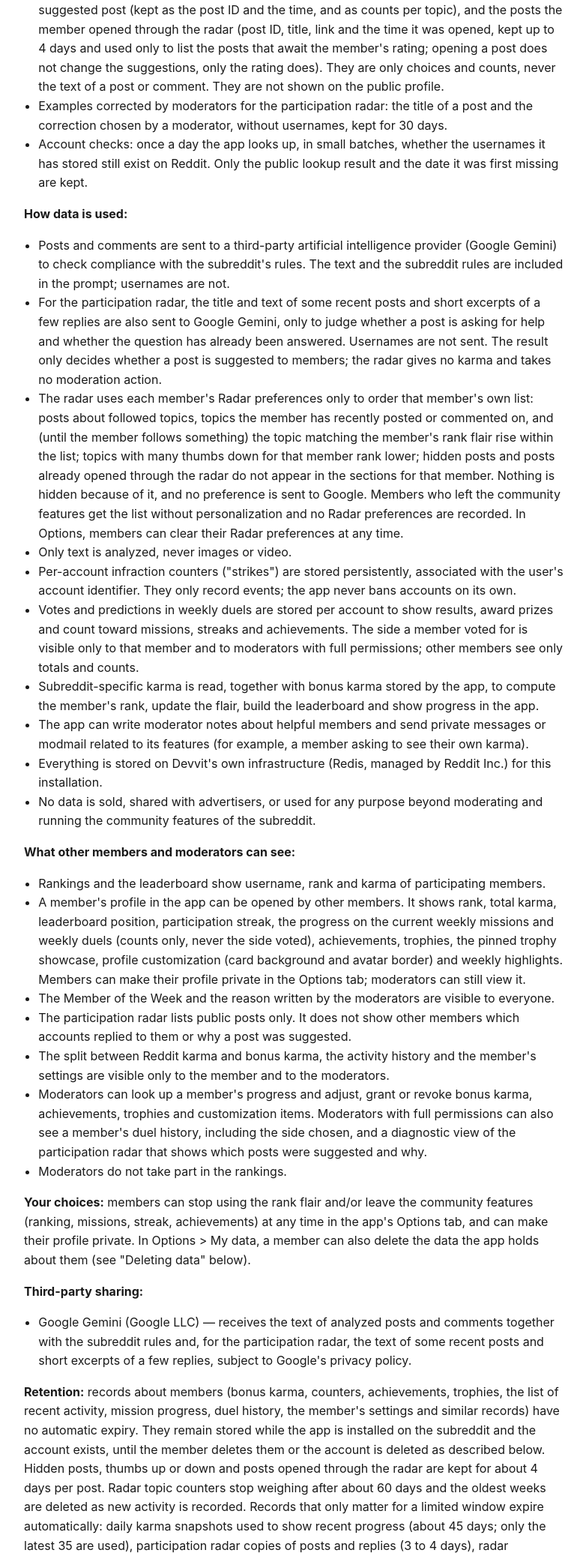
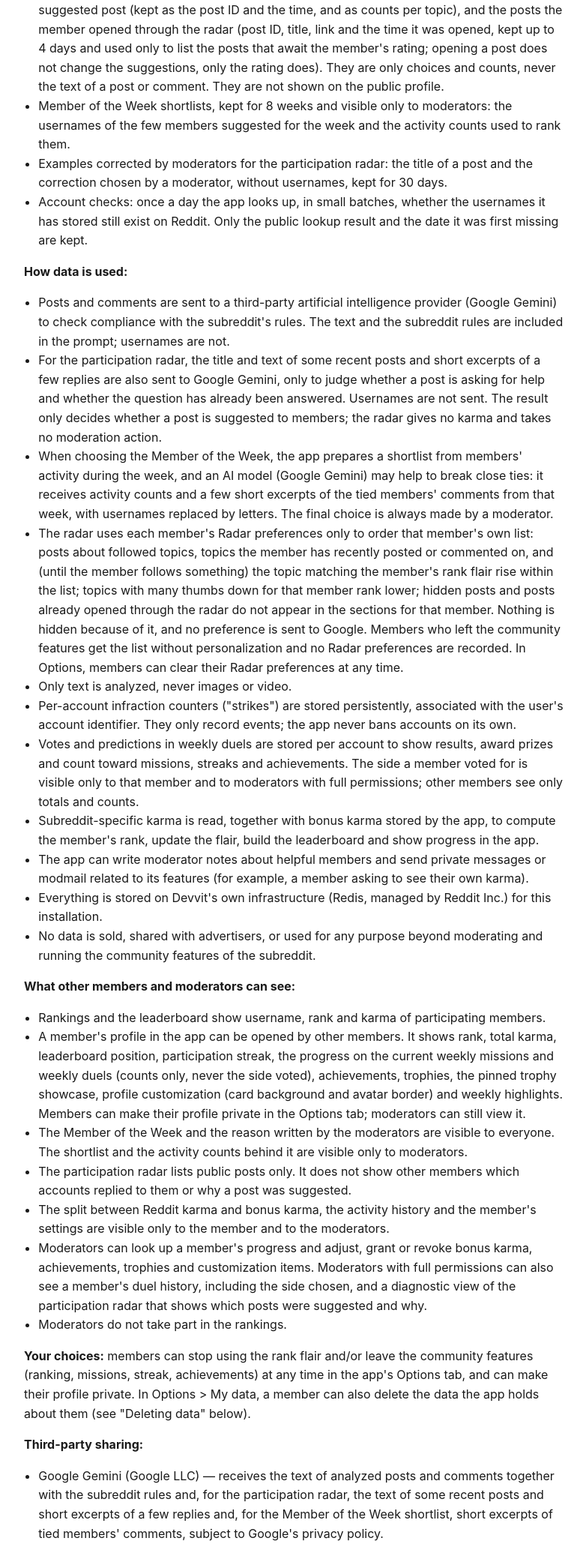
Before and after one commit to jkillas/ifood-app-policies, a plain HTML site: page index.html in a window 1280 px wide. Shown: the part 1720-3791 px from the top of the page at 75% size, without its empty margins (248-1030 px from the left). Drawn offline with Linux system fonts and the light colour scheme.

Commit message:
Update index.html

```diff
--- a/index.html
+++ b/index.html
@@ -96,6 +96,7 @@
     <li>Participation records created by the app, kept per account: bonus karma and its history, thanks given and received, counts of posts and comments, mission progress, participation streak, achievements and trophies, weekly highlights, a list of recent activity, the history of the member's votes and predictions in weekly duels, and the member's own settings (opt-outs, profile privacy, profile customization, and display preferences such as the pinned trophy showcase and whether the participation radar card is kept open).</li>
     <li>Short-lived records kept for the participation radar: for recent posts, the number of replies, the usernames of the accounts that replied, short excerpts of a few replies, and the answer given by the AI provider. They are used to suggest posts to members and to avoid suggesting a post a member has already replied to.</li>
     <li>Radar preferences, kept per account for members who take part in the community features: the topics the member chose to follow, and weekly counters of the member's own posts and comments by topic (the topic comes from the post's flair). They also include, for a few days, the posts the member hid in the radar, the thumbs up or down the member gave to a suggested post (kept as the post ID and the time, and as counts per topic), and the posts the member opened through the radar (post ID, title, link and the time it was opened, kept up to 4 days and used only to list the posts that await the member's rating; opening a post does not change the suggestions, only the rating does). They are only choices and counts, never the text of a post or comment. They are not shown on the public profile.</li>
+    <li>Member of the Week shortlists, kept for 8 weeks and visible only to moderators: the usernames of the few members suggested for the week and the activity counts used to rank them.</li>
     <li>Examples corrected by moderators for the participation radar: the title of a post and the correction chosen by a moderator, without usernames, kept for 30 days.</li>
     <li>Account checks: once a day the app looks up, in small batches, whether the usernames it has stored still exist on Reddit. Only the public lookup result and the date it was first missing are kept.</li>
   </ul>
@@ -104,6 +105,7 @@
   <ul>
     <li>Posts and comments are sent to a third-party artificial intelligence provider (Google Gemini) to check compliance with the subreddit's rules. The text and the subreddit rules are included in the prompt; usernames are not.</li>
     <li>For the participation radar, the title and text of some recent posts and short excerpts of a few replies are also sent to Google Gemini, only to judge whether a post is asking for help and whether the question has already been answered. Usernames are not sent. The result only decides whether a post is suggested to members; the radar gives no karma and takes no moderation action.</li>
+    <li>When choosing the Member of the Week, the app prepares a shortlist from members' activity during the week, and an AI model (Google Gemini) may help to break close ties: it receives activity counts and a few short excerpts of the tied members' comments from that week, with usernames replaced by letters. The final choice is always made by a moderator.</li>
     <li>The radar uses each member's Radar preferences only to order that member's own list: posts about followed topics, topics the member has recently posted or commented on, and (until the member follows something) the topic matching the member's rank flair rise within the list; topics with many thumbs down for that member rank lower; hidden posts and posts already opened through the radar do not appear in the sections for that member. Nothing is hidden because of it, and no preference is sent to Google. Members who left the community features get the list without personalization and no Radar preferences are recorded. In Options, members can clear their Radar preferences at any time.</li>
     <li>Only text is analyzed, never images or video.</li>
     <li>Per-account infraction counters ("strikes") are stored persistently, associated with the user's account identifier. They only record events; the app never bans accounts on its own.</li>
@@ -118,7 +120,7 @@
   <ul>
     <li>Rankings and the leaderboard show username, rank and karma of participating members.</li>
     <li>A member's profile in the app can be opened by other members. It shows rank, total karma, leaderboard position, participation streak, the progress on the current weekly missions and weekly duels (counts only, never the side voted), achievements, trophies, the pinned trophy showcase, profile customization (card background and avatar border) and weekly highlights. Members can make their profile private in the Options tab; moderators can still view it.</li>
-    <li>The Member of the Week and the reason written by the moderators are visible to everyone.</li>
+    <li>The Member of the Week and the reason written by the moderators are visible to everyone. The shortlist and the activity counts behind it are visible only to moderators.</li>
     <li>The participation radar lists public posts only. It does not show other members which accounts replied to them or why a post was suggested.</li>
     <li>The split between Reddit karma and bonus karma, the activity history and the member's settings are visible only to the member and to the moderators.</li>
     <li>Moderators can look up a member's progress and adjust, grant or revoke bonus karma, achievements, trophies and customization items. Moderators with full permissions can also see a member's duel history, including the side chosen, and a diagnostic view of the participation radar that shows which posts were suggested and why.</li>
@@ -129,10 +131,10 @@
 
   <p><strong>Third-party sharing:</strong></p>
   <ul>
-    <li>Google Gemini (Google LLC) &mdash; receives the text of analyzed posts and comments together with the subreddit rules and, for the participation radar, the text of some recent posts and short excerpts of a few replies, subject to Google's privacy policy.</li>
+    <li>Google Gemini (Google LLC) &mdash; receives the text of analyzed posts and comments together with the subreddit rules and, for the participation radar, the text of some recent posts and short excerpts of a few replies and, for the Member of the Week shortlist, short excerpts of tied members' comments, subject to Google's privacy policy.</li>
   </ul>
 
-  <p><strong>Retention:</strong> records about members (bonus karma, counters, achievements, trophies, the list of recent activity, mission progress, duel history, the member's settings and similar records) have no automatic expiry. They remain stored while the app is installed on the subreddit and the account exists, until the member deletes them or the account is deleted as described below. Hidden posts, thumbs up or down and posts opened through the radar are kept for about 4 days per post. Radar topic counters stop weighing after about 60 days and the oldest weeks are deleted as new activity is recorded. Records that only matter for a limited window expire automatically: daily karma snapshots used to show recent progress (about 45 days; only the latest 35 are used), participation radar copies of posts and replies (3 to 4 days), radar examples corrected by moderators (30 days) and short-lived caches.</p>
+  <p><strong>Retention:</strong> records about members (bonus karma, counters, achievements, trophies, the list of recent activity, mission progress, duel history, the member's settings and similar records) have no automatic expiry. They remain stored while the app is installed on the subreddit and the account exists, until the member deletes them or the account is deleted as described below. Hidden posts, thumbs up or down and posts opened through the radar are kept for about 4 days per post. Radar topic counters stop weighing after about 60 days and the oldest weeks are deleted as new activity is recorded. Records that only matter for a limited window expire automatically: daily karma snapshots used to show recent progress (about 45 days; only the latest 35 are used), participation radar copies of posts and replies (3 to 4 days), radar examples corrected by moderators (30 days), Member of the Week shortlists (8 weeks) and short-lived caches.</p>
 
   <p><strong>Deleting data:</strong></p>
   <ul>
```
